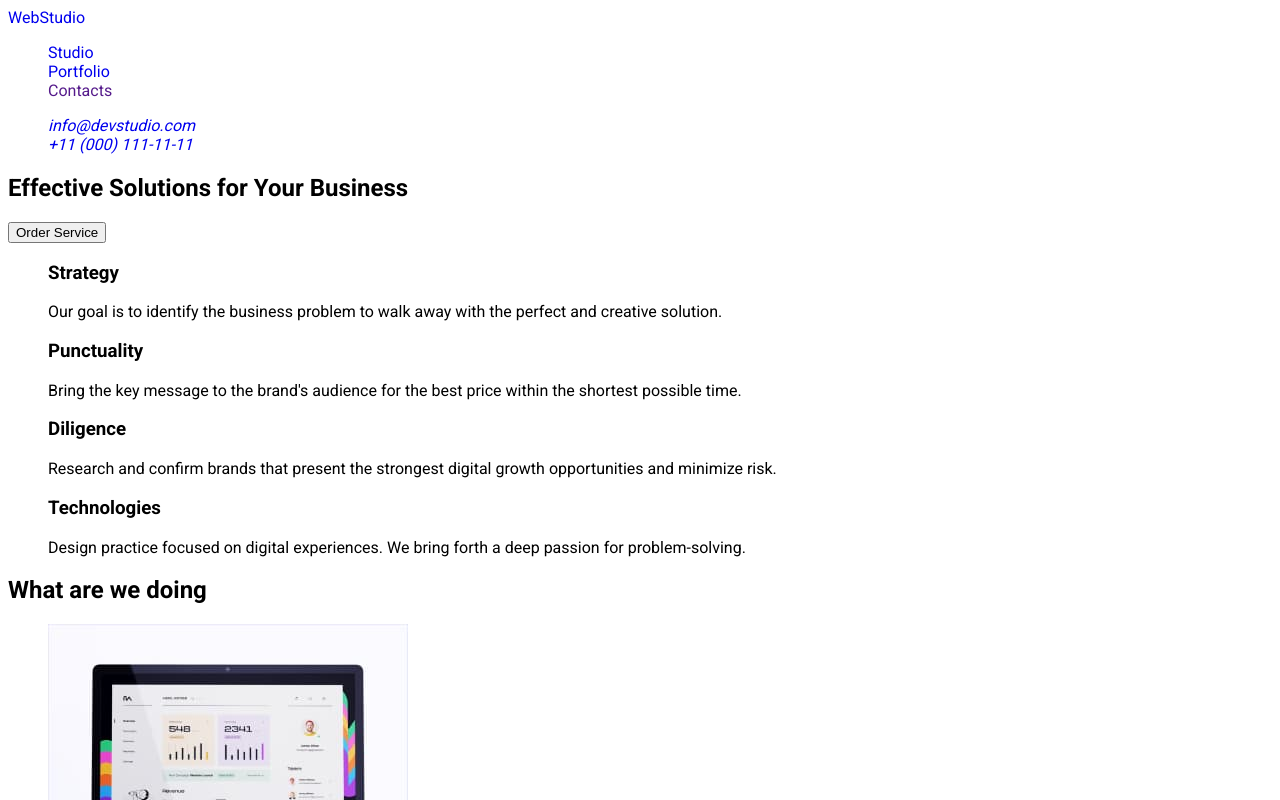
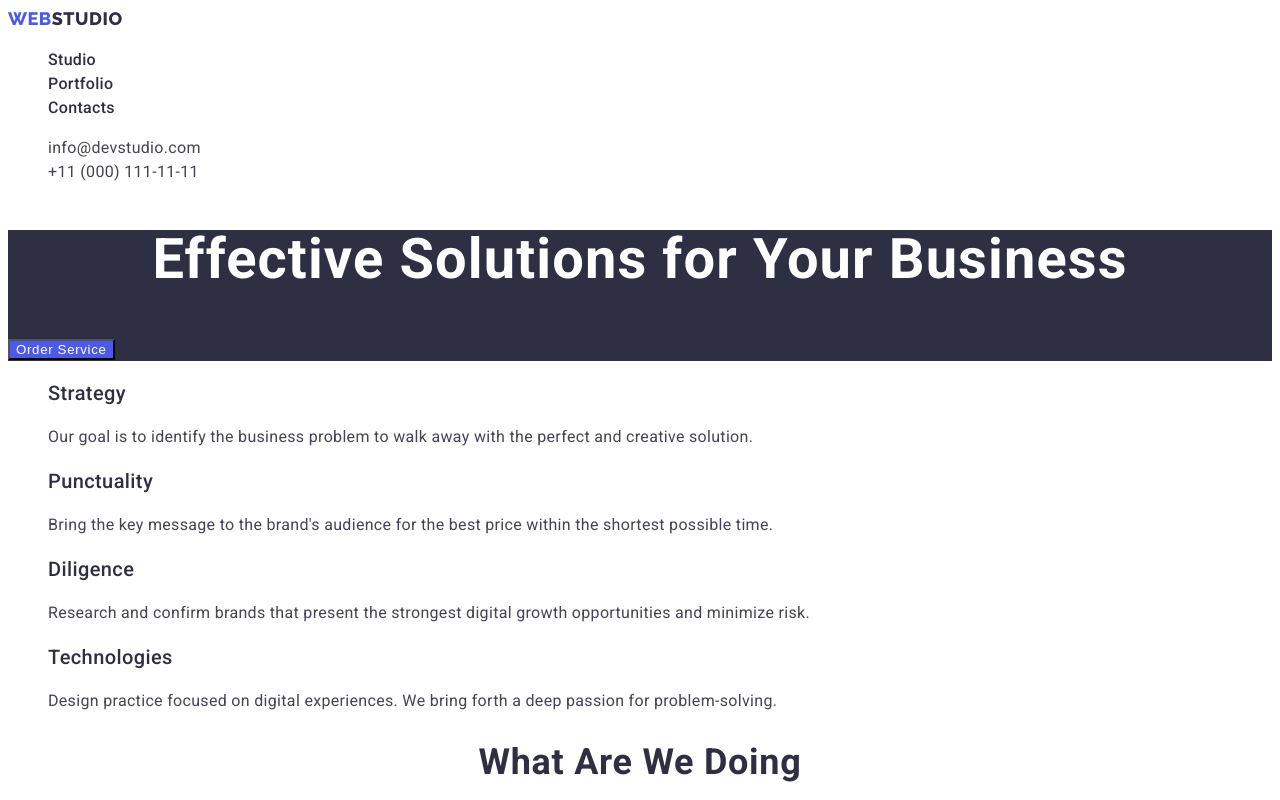
Before and after one commit to OksanaDonchuk/goit-markup-hw-02, a plain HTML site: page index.html in a window 1280 px wide. Shown: the top 800 px of the page. Drawn offline with Linux system fonts and the light colour scheme; a web font is replaced by a local one.

Commit message:
HW2. Connected styles CSS

```diff
--- a/css/styles.css
+++ b/css/styles.css
@@ -1,6 +1,11 @@
 :root {
   --main-font: roboto;
-  --main-color: #2E2F42;
+  --main-color: #2e2f42;
+  --secondary-color: #f4f4fd;
+  --third-color: #434455;
+  --accent-color: #4d5ae5;
+  --text-btn-color: #ffffff;
+  --active-color: #404bbf;
 }
 /* ============= COMMON STYLES ============= */
 .list {
@@ -17,59 +22,122 @@ button {
 
 body {
   font-family: var(--main-font), sans-serif;
+  color: var(--main-color);
+  line-height: 1.5;
+  letter-spacing: 0.32px;
 }
 
-/* ============= /COMMON STYLES ============= */
-
-/* ================ COMPONENTS ================ */
-.section-title {
-}
-/* ================ /COMPONENTS ================ */
-/* ============= PAGE HEADER ============= */
 .logotype {
-  font-size: ;
-  font-weight: ;
-  line-height: ;
-  letter-spacing: px;
-  text-transform: ;
-  color: ;
+  color: var(--main-color);
+  font-family: Raleway, sans-serif;
+  font-size: 18px;
+  font-weight: 800;
+  line-height: 1.17;
+  letter-spacing: 0.54px;
+  text-transform: uppercase;
 }
 
-.menu-link {
-  font-size:
-  font-weight: ;
-  line-height: ;
-  letter-spacing: px;
-  color: ;
+.logotype .logotype-text-blue {
+  color: var(--accent-color);
+}
+
+.menu-item > a {
+  font-weight: 500;
+  color: var(--main-color);
 }
 
 .menu-link:hover,
 .menu-link:focus {
-  color: ;
+  color: var(--active-color);
 }
-/* ============= /PAGE HEADER ============= */
 
-/* ================ HERO ================ */
-.main-title {
-  font-size: px;
-  font-weight: ;
-  line-height: ;
-  letter-spacing: ;
-  }
+.e-mail,
+.tel {
+  font-style: normal;
+  color: var(--third-color);
+}
 
+.hero {
+  background: var(--main-color);
+}
 
-/* ================ /HERO ================ */
+.hero-title {
+  color: var(--text-btn-color);
+  text-align: center;
+  font-size: 56px;
+  font-weight: 700;
+  line-height: 1.07;
+  letter-spacing: 1.12px;
+}
 
-/* ================ BENEFITS ================ */
-.benefits-list-title {
-  font-size: ;
-  font-weight: ;
-  }
+.hero-button {
+  background: var(--accent-color);
+  color: var(--text-btn-color);
+  font-weight: 500;
+  letter-spacing: 0.64px;
+}
 
-.benefits-list-text {
-  font-size: ;
-  font-weight: ;
-  line-height: ;
-  letter-spacing: ;
-  }
-/* ================ /BENEFITS ================ */
+.hero-button:hover,
+.hero-button:focus {
+  background: var(--active-color);
+}
+
+.section-title {
+  text-align: center;
+  font-size: 36px;
+  font-weight: 700;
+  line-height: 1.11;
+  letter-spacing: 0.72px;
+  text-transform: capitalize;
+}
+
+.benefits-list-title,
+.team-name,
+.card-name {
+  font-size: 20px;
+  font-weight: 500;
+  line-height: 1.2;
+  letter-spacing: 0.4px;
+}
+
+.benefits-list-text,
+.team-position,
+.card-referral {
+  color: var(--third-color);
+}
+
+.team {
+  background: var(--secondary-color);
+}
+
+.page-footer {
+  background: var(--main-color);
+}
+
+.footer-text {
+  color: var(--secondary-color);
+}
+
+.page-footer .logotype {
+  color: var(--secondary-color);
+  font-family: Raleway;
+  font-size: 18px;
+  font-weight: 800;
+  line-height: 1.16;
+  letter-spacing: 0.54px;
+  text-transform: uppercase;
+}
+
+.filters-button {
+  background: var(--secondary-color);
+  color: var(--accent-color);
+  text-align: center;
+  font-weight: 500;
+  letter-spacing: 0.64px;
+}
+
+.filters-button:hover,
+.filters-button:focus {
+  background: var(--active-color);
+  color: var(--text-btn-color);
+}
--- a/index.html
+++ b/index.html
@@ -54,7 +54,7 @@
       </section>
 
       <section class="benefits">
-        <h2 hidden class="benefits-title section-title">Our benefits</h2>
+        <h2 hidden class="benefits-title">Our benefits</h2>
         <ul class="benefits-list list">
           <li class="benefits-list-item">
             <h3 class="benefits-list-title">Strategy</h3>
```
Also changed, not shown: portfolio.html (+5 -5 lines).
